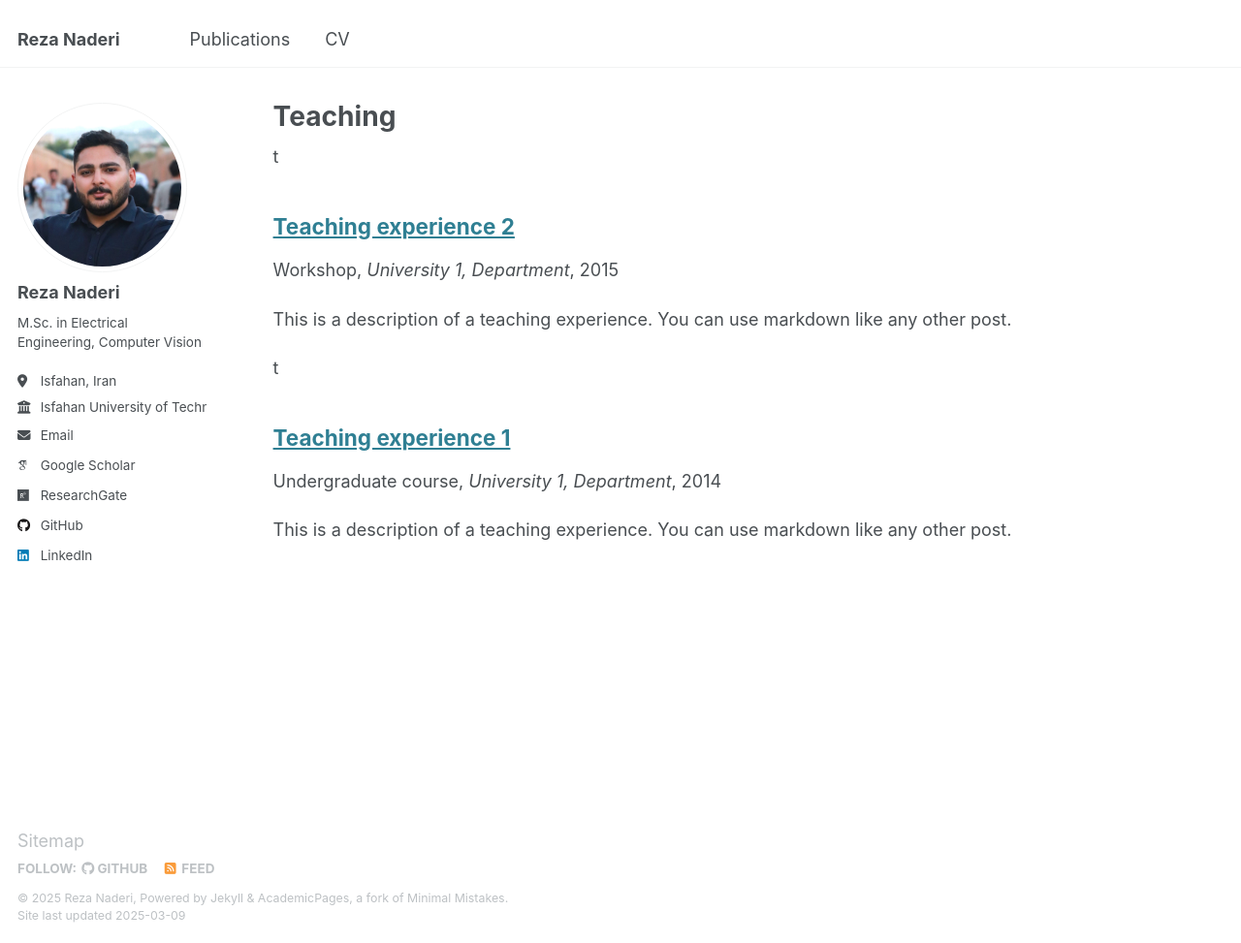
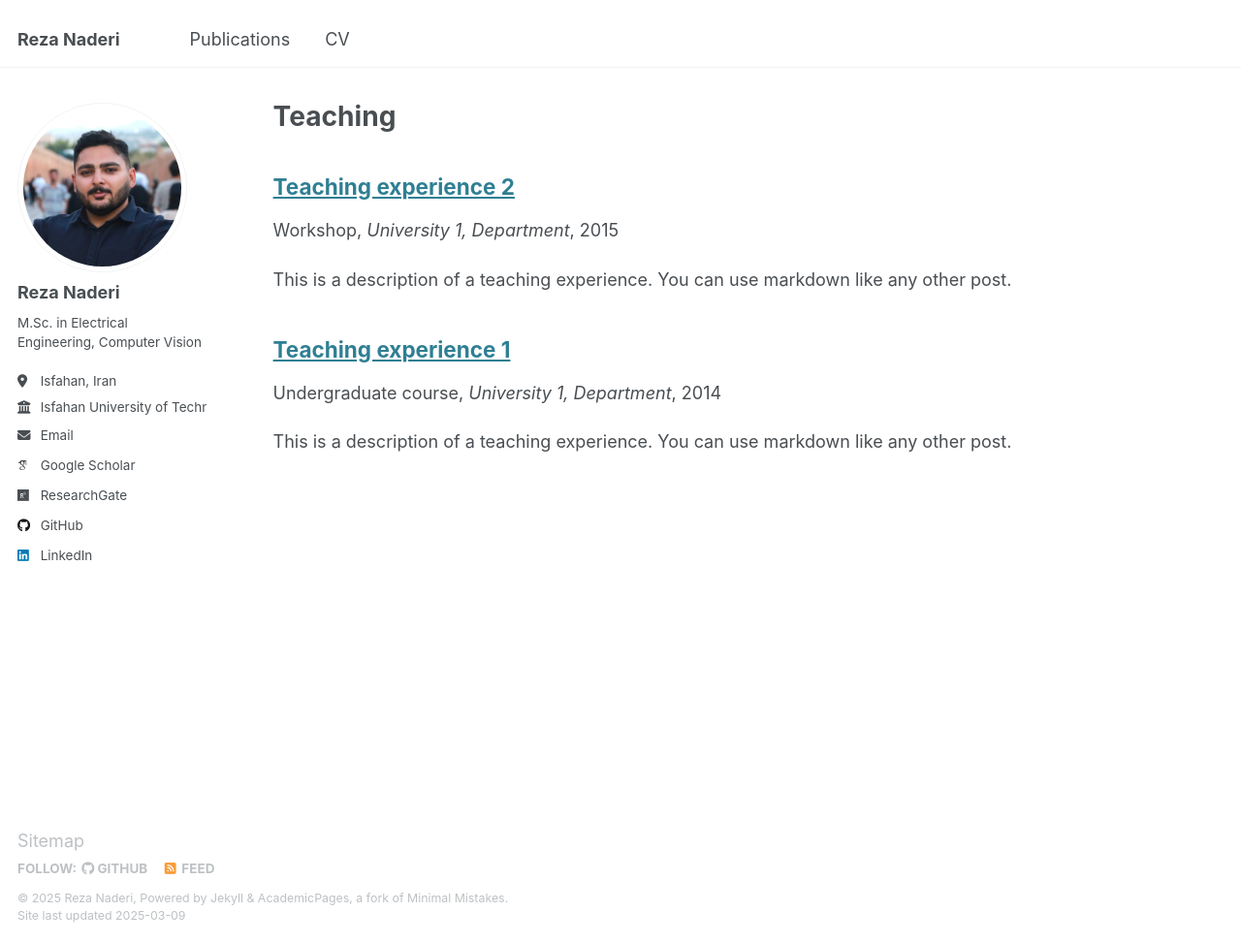
Before and after one commit to mohammadrezanaderi4/mohammadrezanaderi4.github.io, a Jekyll site: the page built from _pages/teaching.html, in a window 1280 px wide and 973 px high. Shown: the whole window at 97% size. Built offline with Jekyll 4.4.1, drawn with Linux system fonts in a browser that asks for light colours; some web fonts are replaced.

Commit message:
Update archive-single.html

```diff
--- a/_includes/archive-single.html
+++ b/_includes/archive-single.html
@@ -1,4 +1,4 @@
-t{% include base_path %}
+{% include base_path %}
 
 {% if post.header.teaser %}
   {% capture teaser %}{{ post.header.teaser }}{% endcapture %}
@@ -14,7 +14,7 @@
 
 
 {% if post.image %}
-  <img align="left" src="{{ post.image }}" style="object-fit: contain; height:200px; padding-right: 20px; padding-bottom: 20px;">
+  <img align="left" src="{{ post.image }}" style="object-fit: contain; width:300px; height:200px; padding-right: 20px; padding-bottom: 20px;">
 {% endif %}
 
 <div class="{{ include.type | default: "list" }}__item">
```
